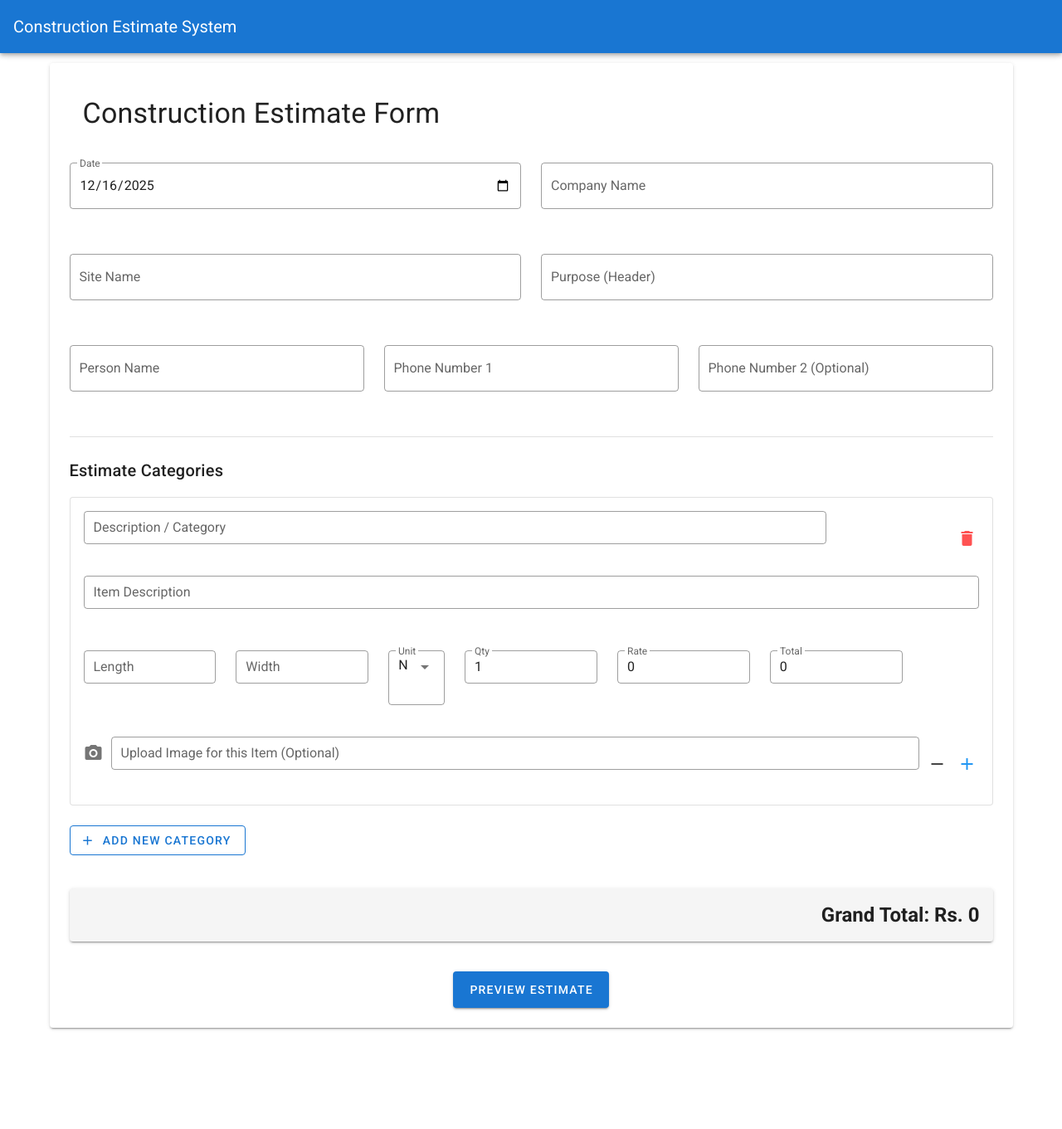
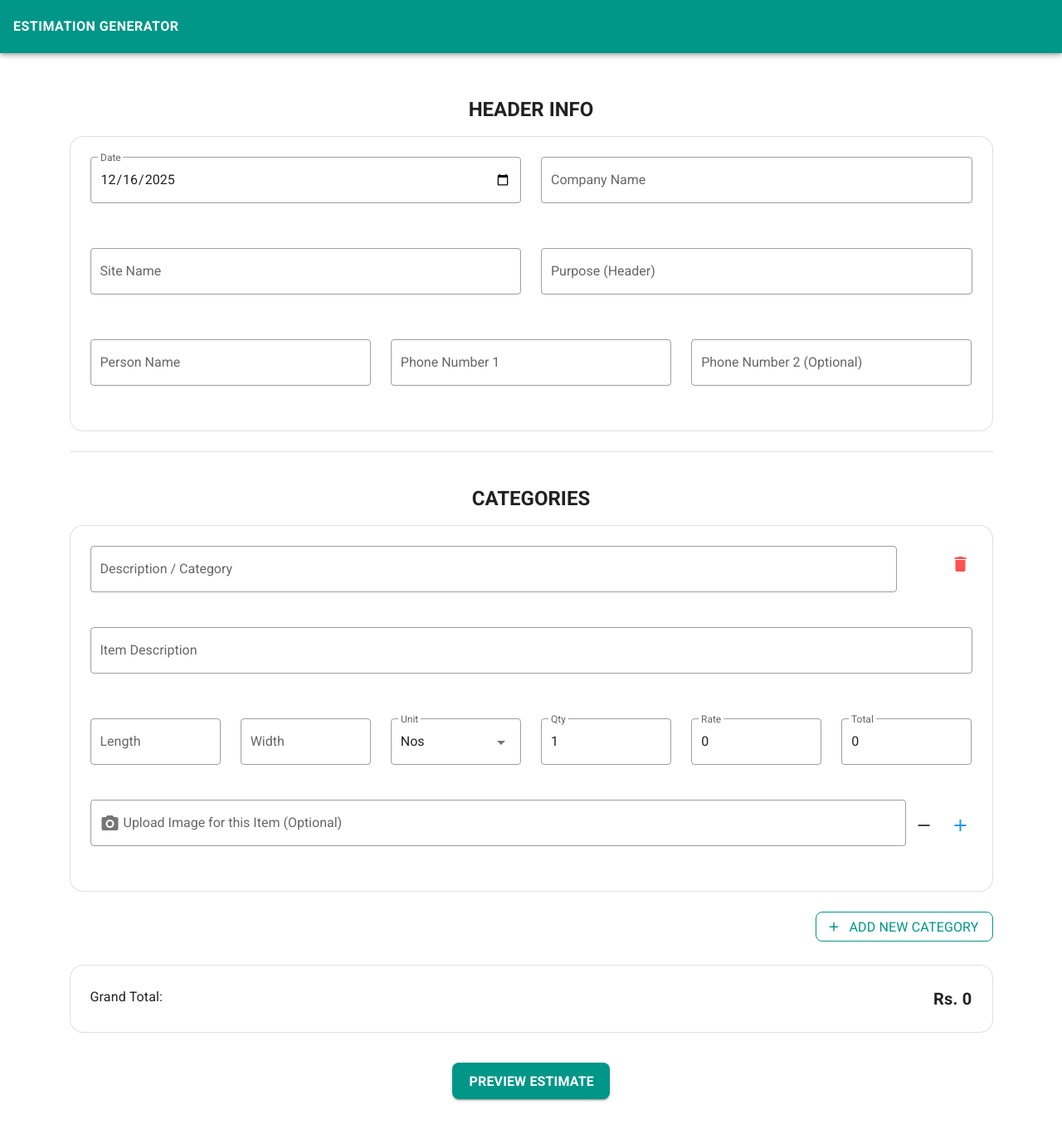
Before and after one commit to Vijayramesh26/quotation, a Vue app: page / in a window 1280 px wide. Shown: the whole page at 83% size. Before the commit the page ends 1251 px from the top, so only its background shows below. Built offline with nearby package versions, Linux system fonts and the light colour scheme.

Commit message:
fix : UI modified

```diff
--- a/src/components/EstimateForm.vue
+++ b/src/components/EstimateForm.vue
@@ -1,11 +1,13 @@
 <template>
   <v-container>
-    <v-card class="pa-6">
-      <v-card-title class="text-h4 text-center mb-6">
-        Construction Estimate Form
+    <v-card class="pa-6  elevation-0">
+      <v-card-title
+        class="text-body-1 font-weight-bold text-md-h5 text-center d-flex align-center justify-center"
+      >
+        HEADER INFO
       </v-card-title>
-
       <v-form ref="form" v-model="valid">
+        <v-card class=" pa-6 rounded-xl  " outlined>
           <v-row>
             <v-col cols="12" md="6">
               <v-text-field
@@ -71,33 +73,35 @@
               ></v-text-field>
             </v-col>
           </v-row>
-
+        </v-card>
         <v-divider class="my-6"></v-divider>
-        <v-card-subtitle class="text-h6 pa-0 mb-4"
-          >Estimate Categories</v-card-subtitle
+        <v-card-subtitle
+          class="text-body-1 font-weight-bold text-md-h5 text-center d-flex align-center justify-center "
+          >CATEGORIES</v-card-subtitle
         >
 
         <v-card
           v-for="(category, categoryIndex) in estimate.categories"
           :key="categoryIndex"
-          class="mb-6 pa-4"
+          class="mb-6 pa-6 rounded-xl  "
           outlined
         >
           <v-row>
-            <v-col cols="12" md="10">
+            <v-col cols="10" md="11">
               <v-text-field
                 v-model="category.name"
                 label="Description / Category"
                 outlined
-                dense
+
               ></v-text-field>
             </v-col>
-            <v-col cols="12" md="2" class="d-flex align-center justify-end">
+            <v-col cols="2" md="1" class="d-flex align-start justify-end">
               <v-btn
                 color="error"
                 icon
                 small
                 @click="removeCategory(categoryIndex)"
+                class="mt-2 ml-4 ml-md-2"
               >
                 <v-icon>mdi-delete</v-icon>
               </v-btn>
@@ -115,7 +119,7 @@
                   v-model="item.description"
                   label="Item Description"
                   outlined
-                  dense
+
                 ></v-text-field>
               </v-col>
             </v-row>
@@ -126,7 +130,7 @@
                   label="Length"
                   type="number"
                   outlined
-                  dense
+
                   @input="calculateItemTotal(categoryIndex, itemIndex)"
                 ></v-text-field>
               </v-col>
@@ -136,17 +140,17 @@
                   label="Width"
                   type="number"
                   outlined
-                  dense
+
                   @input="calculateItemTotal(categoryIndex, itemIndex)"
                 ></v-text-field>
               </v-col>
-              <v-col cols="6" md="1">
+              <v-col cols="6" md="2">
                 <v-select
                   v-model="item.unit"
                   :items="unitOptions"
                   label="Unit"
                   outlined
-                  dense
+
                 ></v-select>
               </v-col>
               <v-col cols="6" md="2">
@@ -155,26 +159,26 @@
                   label="Qty"
                   type="number"
                   outlined
-                  dense
+
                   @input="calculateItemTotal(categoryIndex, itemIndex)"
                 ></v-text-field>
               </v-col>
-              <v-col cols="8" md="2">
+              <v-col cols="12" md="2">
                 <v-text-field
                   v-model.number="item.rate"
                   label="Rate"
                   type="number"
                   outlined
-                  dense
+
                   @input="calculateItemTotal(categoryIndex, itemIndex)"
                 ></v-text-field>
               </v-col>
-              <v-col cols="4" md="2">
+              <v-col cols="12" md="2">
                 <v-text-field
                   :value="item.total"
                   label="Total"
                   outlined
-                  dense
+
                   readonly
                 ></v-text-field>
               </v-col>
@@ -185,21 +189,28 @@
                   v-model="item.imageFile"
                   label="Upload Image for this Item (Optional)"
                   accept="image/*"
-                  prepend-icon="mdi-camera"
+                  prepend-inner-icon="mdi-camera"
                   outlined
-                  dense
+
+                  :prepend-icon="false"
                 ></v-file-input>
                 <v-btn
                   color="secondary"
                   icon
                   small
                   @click="removeItem(categoryIndex, itemIndex)"
-                  class="ml-2 mr-2"
+                  class="ml-2 mr-2 mb-6"
                 >
-                  <v-icon>mdi-minus</v-icon>
+                  <v-icon class="">mdi-minus</v-icon>
                 </v-btn>
-                <v-btn color="info" icon small @click="addItem(categoryIndex)">
-                  <v-icon>mdi-plus</v-icon>
+                <v-btn
+                  color="info"
+                  icon
+                  small
+                  @click="addItem(categoryIndex)"
+                  class="mb-6 ml-2"
+                >
+                  <v-icon class="">mdi-plus</v-icon>
                 </v-btn>
               </v-col>
             </v-row>
@@ -207,30 +218,33 @@
         </v-card>
 
         <v-row class="mb-4">
-          <v-col cols="12">
-            <v-btn color="primary" outlined @click="addCategory">
+          <v-col cols="12" class="text-end">
+            <v-btn color="teal" outlined @click="addCategory" class="rounded-lg text-body-2 text-md-subtitle-1">
               <v-icon left>mdi-plus</v-icon>
               Add New Category
             </v-btn>
           </v-col>
         </v-row>
 
+        <v-card class="pa-6 rounded-xl " outlined>
         <v-row>
-          <v-col cols="12" class="text-right">
-            <v-card class="pa-4" color="grey lighten-4">
-              <div class="text-h5">
-                <strong
-                  >Grand Total: Rs. {{ grandTotal.toLocaleString() }}</strong
-                >
+          <v-col cols="5" >
+              <div class="text-body-2 text-md-subtitle-1 ">Grand Total:
               </div>
-            </v-card>
+          </v-col>
+          <v-col cols="7" class="text-right">
+              <div class="text-subtitle-2 text-md-h6 font-weight-bold">
+                Rs. {{ grandTotal.toLocaleString() }}
+              </div>
             </v-col>
           </v-row>
+        </v-card>
 
         <v-row class="mt-6">
           <v-col cols="12" class="text-center">
             <v-btn
-              color="primary"
+              color="teal"
+              class="white--text rounded-lg text-body-2 text-md-subtitle-1 font-weight-bold"
               large
               @click="previewEstimate"
               :disabled="!valid"
--- a/src/views/Home.vue
+++ b/src/views/Home.vue
@@ -1,7 +1,9 @@
 <template>
   <v-app>
-    <v-app-bar app color="primary" dark>
-      <v-toolbar-title>Construction Estimate System</v-toolbar-title>
+    <v-app-bar app dark color="teal ">
+      <v-toolbar-title class="text-body-1 font-weight-bold "
+        > ESTIMATION GENERATOR
+      </v-toolbar-title>
       <v-spacer></v-spacer>
       <v-btn v-if="currentView === 'preview'" text @click="goBackToForm">
         <v-icon left>mdi-arrow-left</v-icon>
```
Also changed, not shown: src/components/EstimatePreview.vue (+53 -1 lines). Lines whose indentation alone changed are shown as unchanged.
